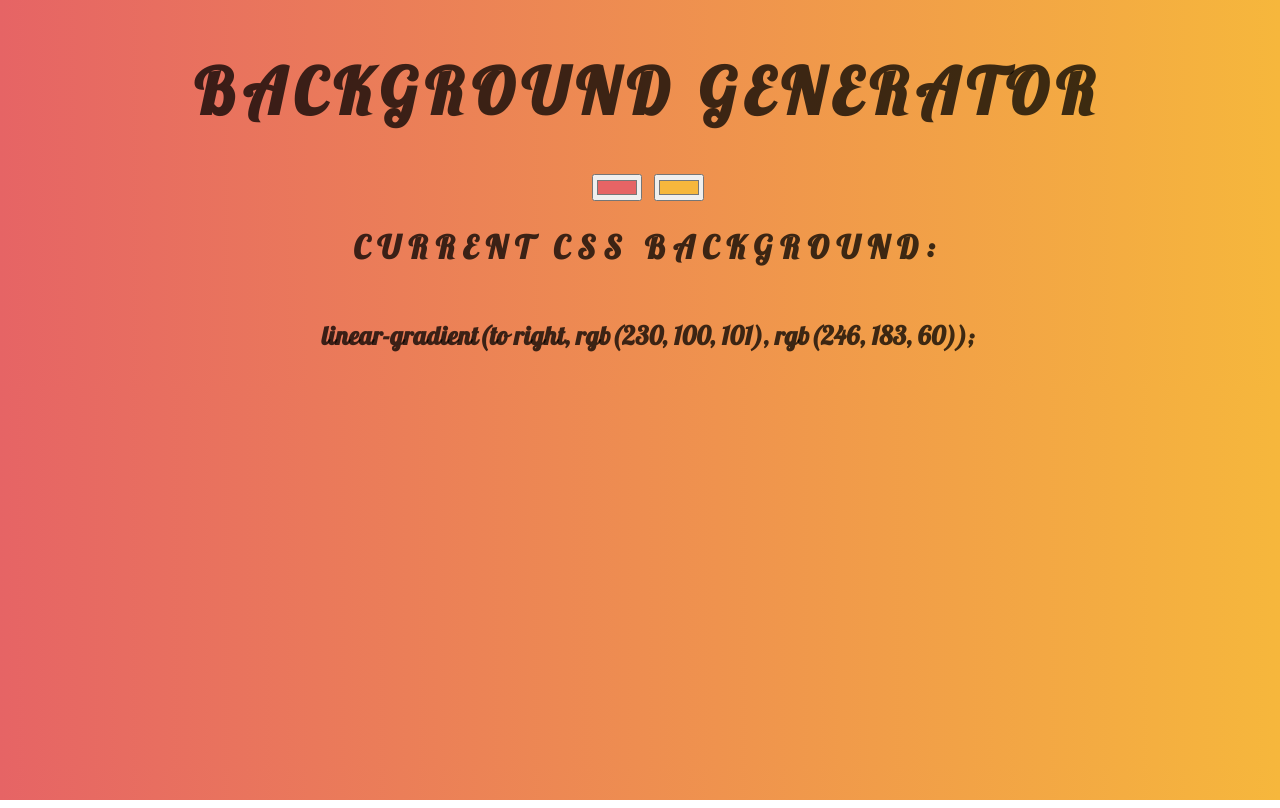
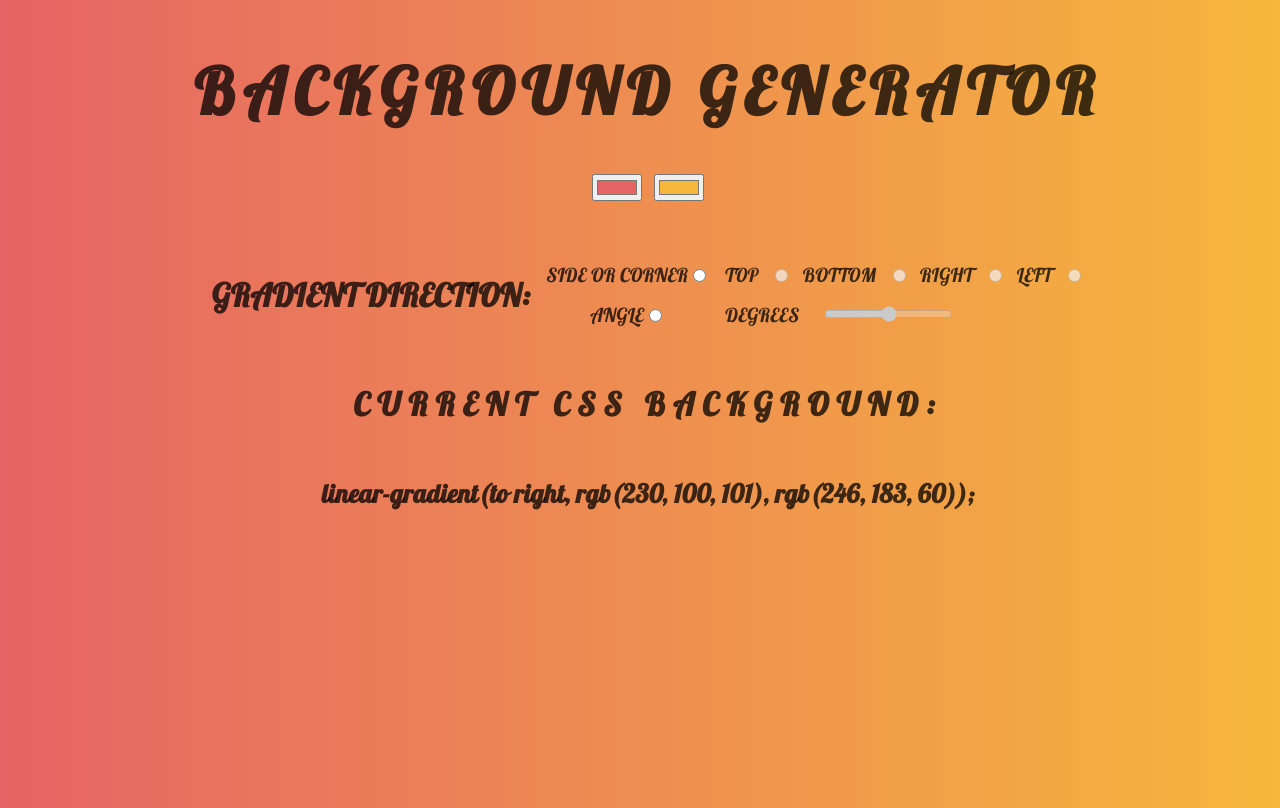
Before and after one commit to SSTPIERRE2/background-generator, a plain HTML site: page index.html in a window 1280 px wide. Drawn offline with Linux system fonts and the light colour scheme.

Commit message:
Added direction customization feature
Straight vanilla!

```diff
--- a/index.html
+++ b/index.html
@@ -8,12 +8,56 @@
 
 <body id="gradient" onload="changeBackground()">
 
-  <div id="container">
+  <div class="container">
     <h1>Background Generator</h1>
-    <div>
+    <form class="container">
+      <div>
       <input class="color1" type="color" name="color1" value="#e66465">
       <input class="color2" type="color" name="color2" value="#f6b73c">
-    </div>
+      </div>
+      <div class="directionContainer">
+        <div class="container">
+          <h4>Gradient Direction:</h3>
+        </div>
+
+        <div class="selectContainer">
+          <div class="upperSelector">
+            <span>Side or corner</span><input class="sideOrCorner" type="radio" name="sideOrCorner">
+          </div>
+
+          <div>
+            <span>Angle</span><input class="angle" type="radio" name="sideOrCorner">
+          </div>
+        </div>
+
+        <div class="directionSelection">
+          <div class="upperSelector">
+            <span>top</span>
+            <input class="toTop" type="radio" name="gradientAngle" value="top" disabled>
+            <span>bottom</span>
+            <input class="toBottom" type="radio" name="gradientAngle" value="bottom" disabled>
+            <span>right</span>
+            <input class="toRight" type="radio" name="gradientAngle" value="right" disabled>
+            <span>left</span>
+            <input class="toLeft" type="radio" name="gradientAngle" value="left" disabled>
+          </div>
+
+          <div>
+            <span>degrees</span>
+            <input
+              class="degrees"
+              type="range"
+              name="gradientAngle"
+              min="-180"
+              max="180"
+              value="0"
+              disabled
+            >
+          </div>
+        </div>
+      </div>
+    </form>
+
     <h2>Current CSS Background:</h2>
     <h3></h3>
   </div>
--- a/script.js
+++ b/script.js
@@ -2,9 +2,32 @@ const css = document.querySelector("h3");
 const color1 = document.querySelector(".color1");
 const color2 = document.querySelector(".color2");
 const body = document.getElementById("gradient");
+const sideOrCorner = document.querySelector(".sideOrCorner");
+const angle = document.querySelector(".angle");
+const toTop = document.querySelector(".toTop");
+const toBottom = document.querySelector(".toBottom");
+const toRight = document.querySelector(".toRight");
+const toLeft = document.querySelector(".toLeft");
+const degrees = document.querySelector(".degrees");
+
 const changeBackground = () => {
+  let direction = "to right";
+
+  if (sideOrCorner.checked) {
+    direction = 'to ' + getRadioValue(toTop) + getRadioValue(toBottom);
+    if (toRight.checked || toLeft.checked) {
+      direction += ' ' + getRadioValue(toLeft) + getRadioValue(toRight)
+    }
+  }
+
+  if (angle.checked) {
+    direction = degrees.value + 'deg';
+  }
+
   body.style.background =
-    "linear-gradient(to right, "
+    "linear-gradient("
+    + direction
+    + ", "
     + color1.value
     + ", "
     + color2.value
@@ -13,8 +36,29 @@ const changeBackground = () => {
   css.textContent = body.style.background + ";";
 };
 
-console.log(document.querySelector("body").style.background)
+const getRadioValue = (element) => {
+  return element.checked
+    ? element.value
+    : '';
+};
+
+const toggleDisableElement = (element) => {
+  element.disabled = !element.disabled;
+}
 
 color1.addEventListener("input", changeBackground);
+color2.addEventListener("input", changeBackground);
 
-color2.addEventListener("input", changeBackground);
+sideOrCorner.addEventListener("input", () => {
+  toggleDisableElement(toTop);
+  toggleDisableElement(toBottom);
+  toggleDisableElement(toRight);
+  toggleDisableElement(toLeft);
+});
+angle.addEventListener("input", () => toggleDisableElement(degrees));
+
+toTop.addEventListener("input", changeBackground);
+toBottom.addEventListener("input", changeBackground);
+toRight.addEventListener("input", changeBackground);
+toLeft.addEventListener("input", changeBackground);
+degrees.addEventListener("input", changeBackground);
--- a/style.css
+++ b/style.css
@@ -1,12 +1,16 @@
-body {
+html, body {
   height: 100%;
   width: 100%;
+}
+
+body {
   color: rgba(0,0,0,.75);
   font-family: 'Lobster', cursive, sans-serif;
   text-transform: uppercase;
   letter-spacing: .5em;
   top: 15%;
-  background: linear-gradient(to right, rgb(230, 100, 101), rgb(246, 183, 60));
+  background: linear-gradient(to top, rgb(230, 100, 101), rgb(246, 183, 60));
+  background-repeat: no-repeat;
 }
 
 h1 {
@@ -23,9 +27,55 @@ h3 {
   text-transform: none;
 }
 
-#container {
+h4 {
+  display: inline;
+  font-size: 2.5vw;
+  letter-spacing: 0.01em;
+  text-align: center;
+}
+
+h5 {
+  font-size: 1.5vw;
+  letter-spacing: 0.01em;
+  margin: 0;
+}
+
+span {
+  font-size: 1.5vw;
+  letter-spacing: 0.01em;
+}
+
+.container {
   display: flex;
   flex-direction: column;
   align-items: center;
   justify-content: center;
 }
+
+.directionContainer {
+  margin-top: 2em;
+  display: flex;
+  flex-direction: row;
+}
+
+.directionSelection {
+  display: flex;
+  flex-direction: column;
+  justify-content: center;
+}
+
+.selectContainer {
+  display: flex;
+  flex-direction: column;
+  align-items: center;
+  justify-content: center;
+  margin: 0 1em 0 1em;
+}
+
+.upperSelector {
+  margin-bottom: 1em;
+}
+
+.degrees {
+  margin-left: 1em;
+}
```
